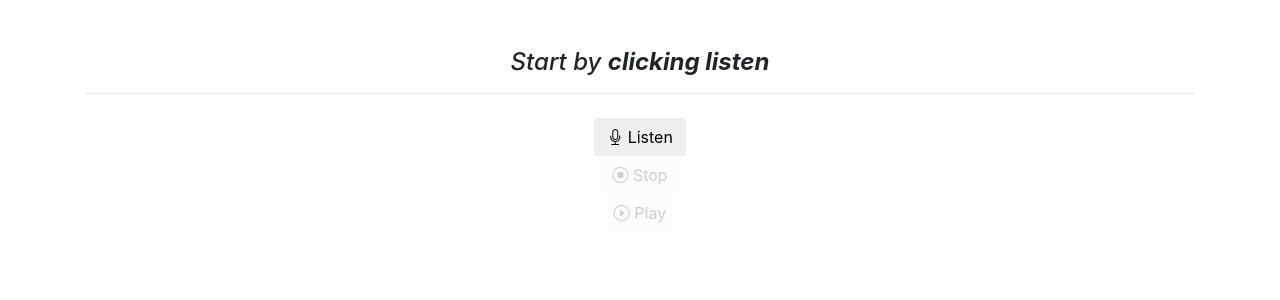
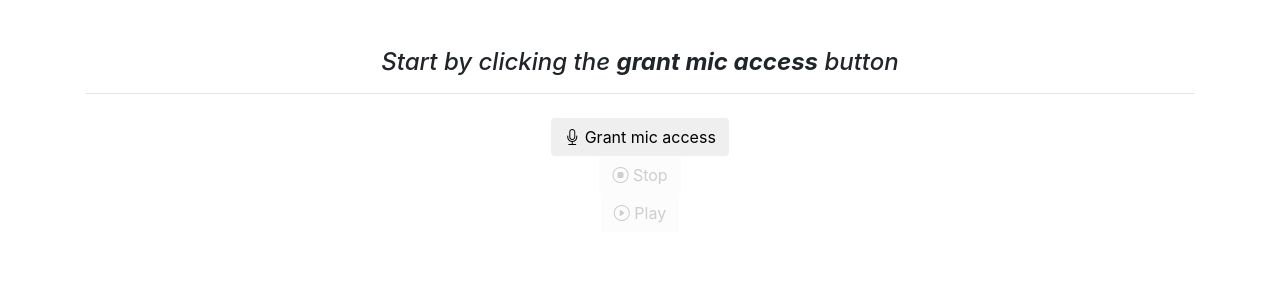
Before and after one commit to jim-schwoebel/nala_assistant, a Python web app: template templates/audio_wake.html in a window 1280 px wide. Shown: the part 56-356 px from the top of the page. Run offline with Jinja, Linux system fonts and the light colour scheme; the template is opened without the code that fills it, so the values that code supplies are empty; some libraries are stand-ins or nearby versions.

Commit message:
added initial front-end components

```diff
--- a/templates/audio_wake.html
+++ b/templates/audio_wake.html
@@ -46,10 +46,10 @@
   <div class="container mt-5">
     <div class="row">
       <div class="col">
-        <div id='description'><h4><em>Start by <strong>clicking listen</strong></em></h4></div>
+        <div id='description'><h4><em>Start by clicking the <strong>grant mic access</strong> button</em></h4></div>
         <hr></hr>
         <div class="d-flex flex-column align-items-center mt-4">
-          <button id="recordBtn" class="btn btn-danger-outline"><i class="bi bi-mic"></i> Listen</button>
+          <button id="recordBtn" class="btn btn-danger-outline"><i class="bi bi-mic"></i> Grant mic access</button>
           <button id="stopBtn" class="btn btn-black-outline" disabled><i class="bi bi-stop-circle"></i> Stop</button>
           <button id="playBtn" class="btn btn-black-outline" disabled><i class="bi bi-play-circle"></i> Play</button>
         </div>
@@ -165,7 +165,7 @@ function detectWakeword() {
       if (event.results[i].isFinal) {
         var transcript = event.results[i][0].transcript.toLowerCase();
         if (transcript.includes('nala')) {
-          document.getElementById('description').innerHTML = "<em><h4>now make a query like <strong>make a song</strong></h4> and then press the stop button.</em>"
+          document.getElementById('description').innerHTML = "<em><h4>now make a query like <strong>make a song</strong></h4> and then press the stop button (or be quiet for 3 seconds) to end the query.</em>"
           startRecording();
           recognition.stop();
           break;
@@ -225,7 +225,6 @@ function startRecognition() {
       mediaRecorder.stop();
 
       // Disable/enable buttons
-      startBtn.disabled = false;
       stopBtn.disabled = true;
 
       console.log('Recording stopped due to speech recognition end.');
```
